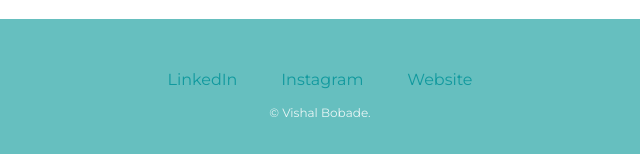
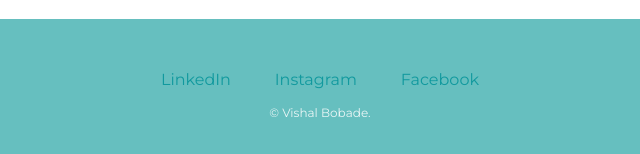
Before and after one commit to bobadevishal19/vv, a plain HTML site: page index.html in a window 1280 px wide. Shown: the part 2761-2915 px from the top of the page, 320-960 px from the left. Drawn offline with Linux system fonts and the light colour scheme.

Commit message:
Update index.html

```diff
--- a/index.html
+++ b/index.html
@@ -50,7 +50,7 @@
 <div class="bottom-container">
   <a class="footer-link" href="https://www.linkedin.com/in/vishal-bobade-b15987231/">LinkedIn</a>
   <a class="footer-link" href="https://www.instagram.com/vishal_bobade_/">Instagram</a>
-  <a class="footer-link" href="https://bobadevishal19.github.io/cv/">Website</a>
+  <a class="footer-link" href="https://www.facebook.com/vishal.bobade.52438/">Facebook</a>
   <p class="copyright">© Vishal Bobade.</p>
 </div>
 
```
